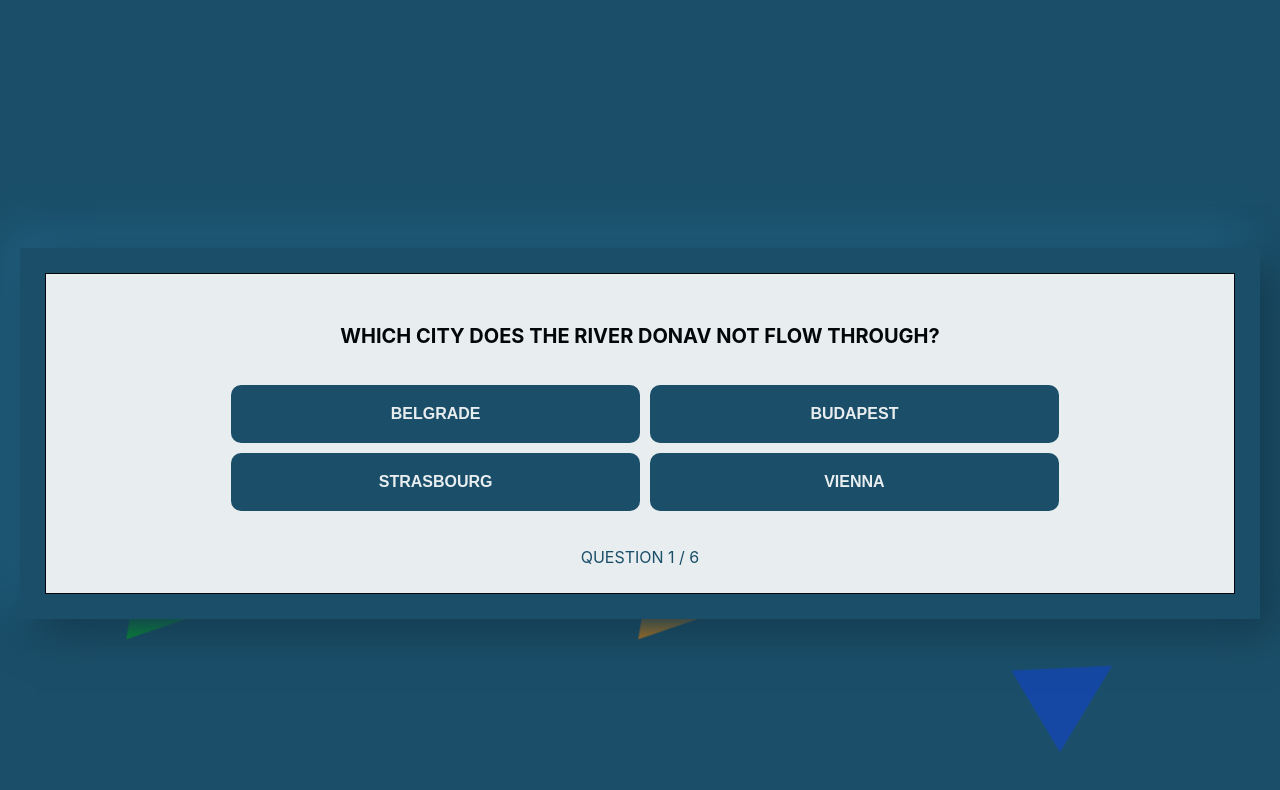
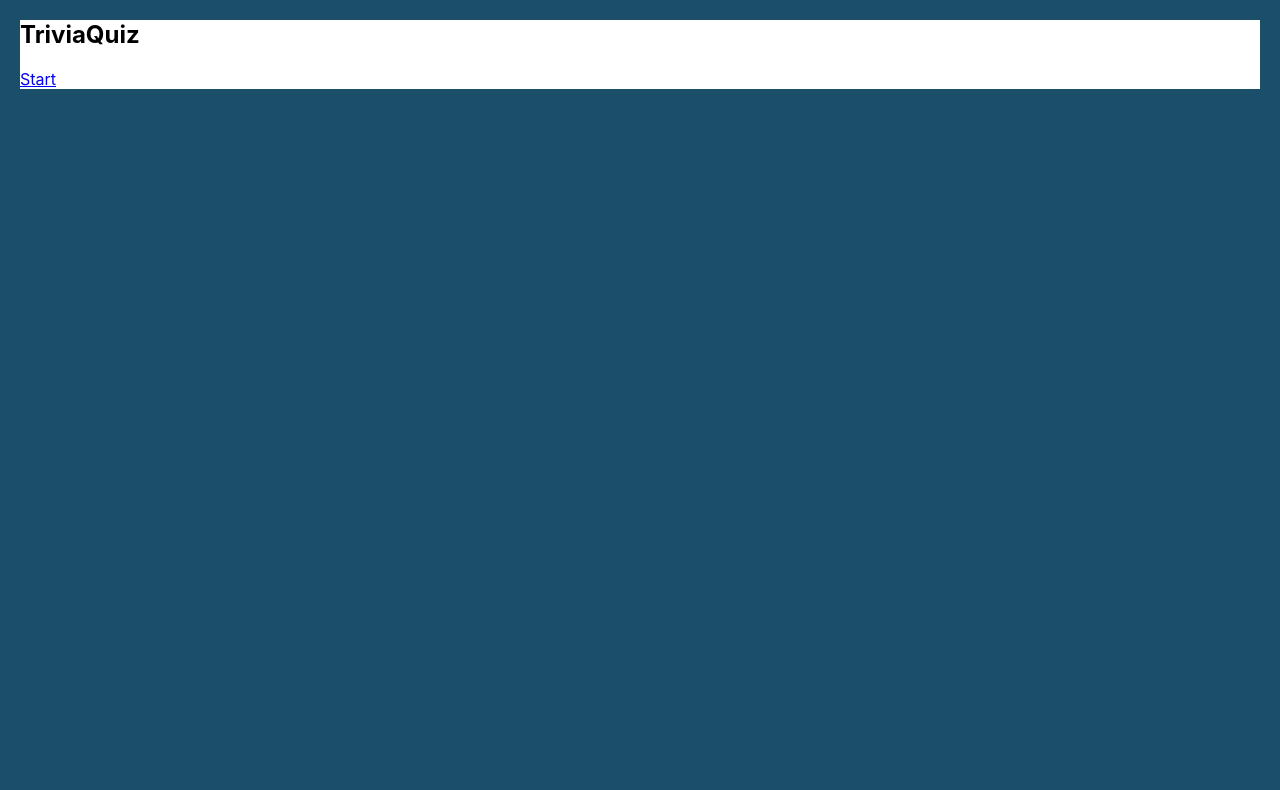
Before and after one commit to Technigo/project-redux-quiz-old, a React (Create React App) app: page / in a window 1280 px wide. Shown: the top 790 px of the page. Built offline with nearby package versions, Linux system fonts and the light colour scheme.

Commit message:
added Firstpage

```diff
--- a/package.json
+++ b/package.json
@@ -14,6 +14,7 @@
     "react": "^18.2.0",
     "react-dom": "^18.2.0",
     "react-redux": "^8.0.2",
+    "react-router-dom": "^6.10.0",
     "react-scripts": "^5.0.1",
     "styled-components": "^5.3.9"
   },
--- a/src/App.js
+++ b/src/App.js
@@ -1,10 +1,10 @@
 import React from 'react';
+import { BrowserRouter, Routes, Route } from 'react-router-dom';
 import { Provider } from 'react-redux';
 import { combineReducers, configureStore } from '@reduxjs/toolkit';
 import { quiz } from 'reducers/quiz';
-
+import FirstPage from 'components/Firstpage';
 import { CurrentQuestion } from 'components/CurrentQuestion';
-import Background from 'components/Background';
 
 const reducer = combineReducers({
   quiz: quiz.reducer
@@ -14,11 +14,13 @@ const store = configureStore({ reducer });
 
 export const App = () => {
   return (
-    <>
-      <Background />
-      <Provider store={store}>
-        <CurrentQuestion />
-      </Provider>
-    </>
+    <Provider store={store}>
+      <BrowserRouter>
+        <Routes>
+          <Route path="/" element={<FirstPage />} />
+          <Route path="/quiz" element={<CurrentQuestion />} />
+        </Routes>
+      </BrowserRouter>
+    </Provider>
   );
 }
--- a/src/components/CurrentQuestion.js
+++ b/src/components/CurrentQuestion.js
@@ -12,12 +12,12 @@ export const CurrentQuestion = () => {
     (state) => state.quiz.answers.find((a) => (a.questionId === question.id))
   );
 
+  if (quizOver) {
+    return (<Summary />)
+  }
+
   if (!question) {
     return <h2>Oh no! I could not find the current question!</h2>
-  }
-
-  if (quizOver) {
-    return (<Summary />)
   }
 
   const nextQuestion = () => {
--- /dev/null
+++ b/src/components/Firstpage.js
@@ -0,0 +1,18 @@
+import React from 'react';
+import styled from 'styled-components';
+import { Link } from 'react-router-dom';
+
+const Firstpage = () => {
+  return (
+    <Wrapper>
+      <h2>TriviaQuiz</h2>
+      <Link to="/quiz">Start</Link>
+    </Wrapper>
+  )
+};
+
+export default Firstpage;
+
+const Wrapper = styled.div`
+  background-color: white;
+`;
--- a/src/components/Summary.js
+++ b/src/components/Summary.js
@@ -1,4 +1,5 @@
 import React from 'react';
+import styled from 'styled-components';
 import { useDispatch, useSelector } from 'react-redux';
 import { quiz } from 'reducers/quiz';
 
@@ -8,11 +9,15 @@ const Summary = () => {
   const correctAnswers = answers.filter((answer) => answer.isCorrect).length;
 
   return (
-    <div>
+    <Wrapper>
       <p>You got {correctAnswers} answers out of 6 correct!</p>
       <button type="button" onClick={dispatch(quiz.actions.restart())}>Restart</button>
-    </div>
+    </Wrapper>
   )
 };
 
 export default Summary;
+
+const Wrapper = styled.div`
+  background-color: white;
+`;
```
Also changed, not shown: 1 other file (tests, documents, lock files or other folders).
